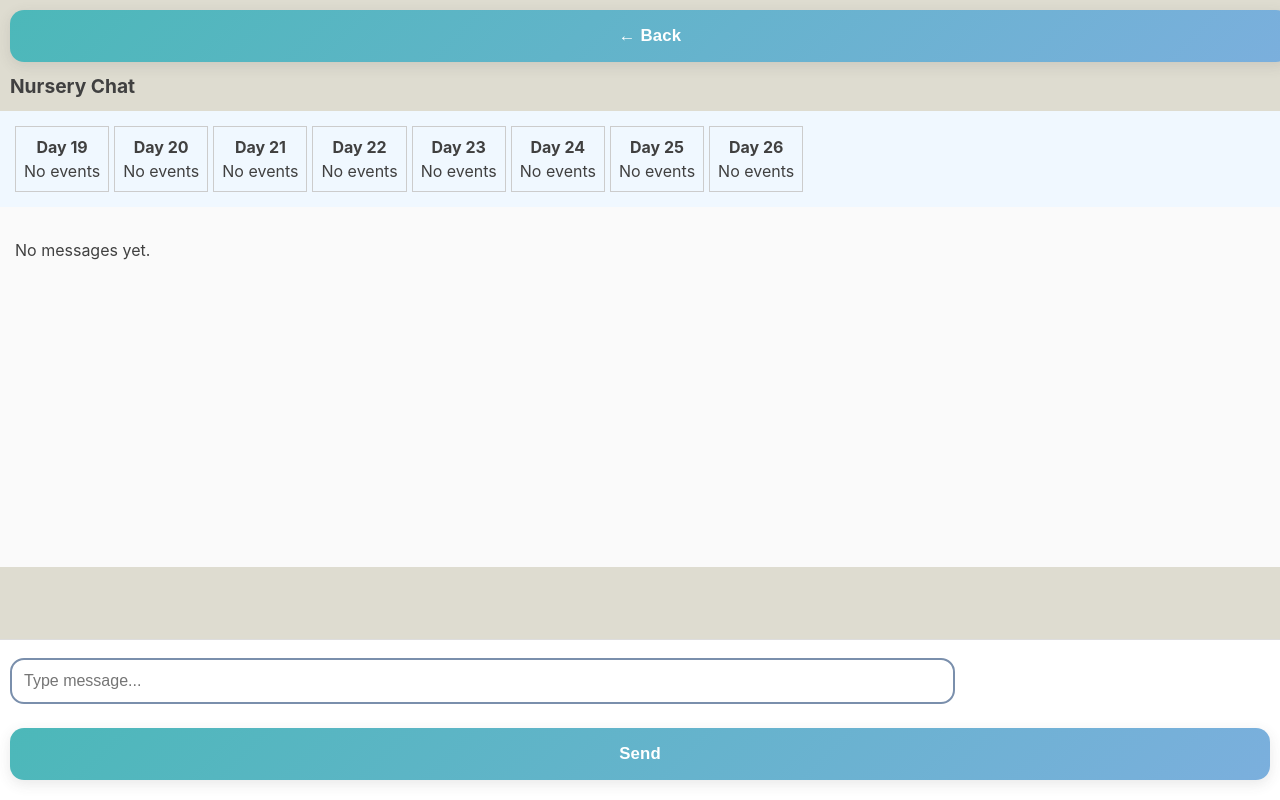
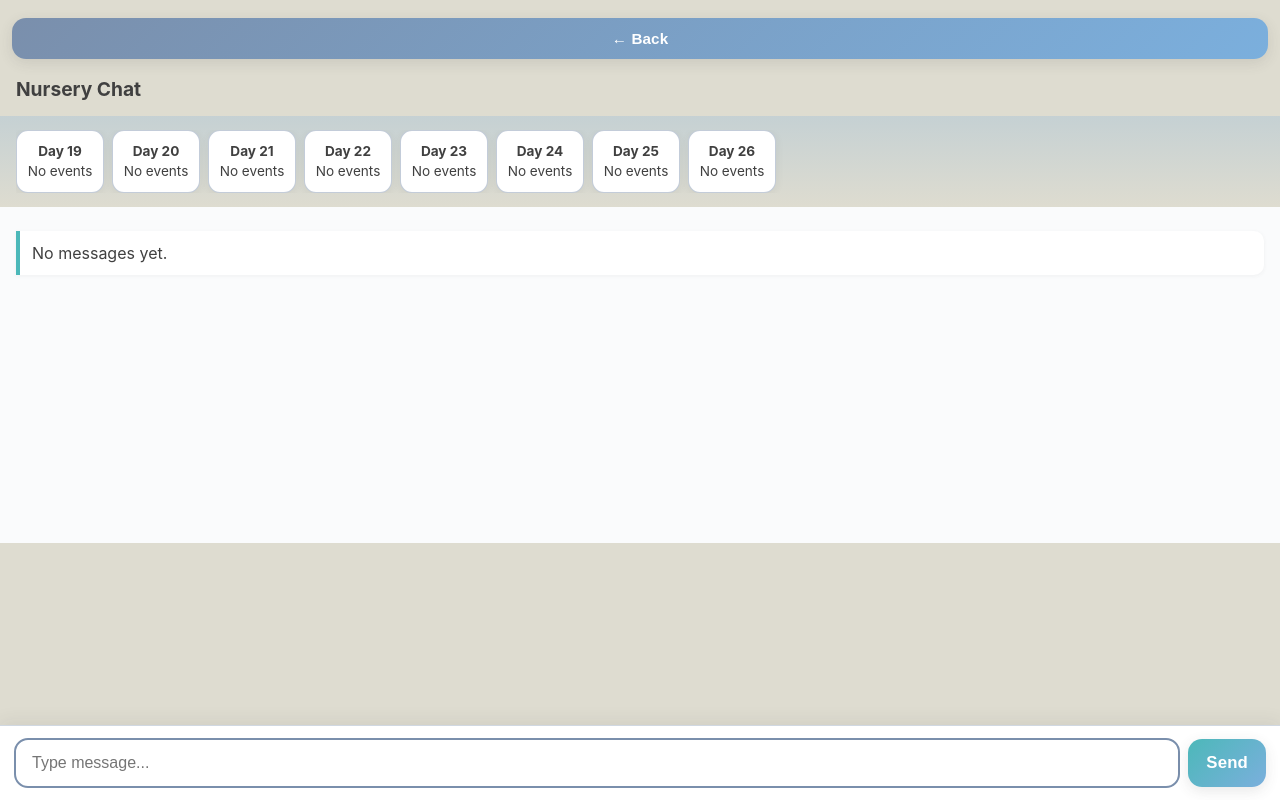
Before and after one commit to jacobreese95/TBC-APP, a plain HTML site: page TBC-APP/chat-room.html in a window 1280 px wide. Drawn offline with Linux system fonts and the light colour scheme.

Commit message:
Chat room modern church theme

```diff
--- a/TBC-APP/chat-room.html
+++ b/TBC-APP/chat-room.html
@@ -5,34 +5,90 @@
     <meta name="viewport" content="width=device-width, initial-scale=1.0">
     <title>Chat - TBC</title>
     <link rel="stylesheet" href="style.css">
+    <style>
+      #week-schedule {
+        padding: 14px 16px;
+        background: linear-gradient(180deg, rgba(123,175,221,0.25) 0%, #dedcd0 100%);
+        overflow-x: auto;
+      }
+      .week-row { display:flex; gap:8px; overflow-x:auto; }
+      .week-day {
+        border: 1px solid rgba(122,143,172,0.45);
+        background: #fff;
+        padding: 10px;
+        min-width: 88px;
+        text-align: center;
+        border-radius: 12px;
+        font-size: 0.85rem;
+        box-shadow: 0 2px 8px rgba(64,64,64,0.08);
+      }
+      #chat-messages {
+        height: 42vh;
+        overflow-y: auto;
+        padding: 16px;
+        background: #fafbfc;
+      }
+      #chat-messages p {
+        background: #fff;
+        border-left: 4px solid #4cb8b9;
+        padding: 10px 12px;
+        border-radius: 0 10px 10px 0;
+        margin: 8px 0;
+        box-shadow: 0 1px 4px rgba(64,64,64,0.06);
+      }
+      .chat-composer {
+        position: fixed;
+        bottom: 0; left: 0; right: 0;
+        background: #fff;
+        padding: 12px 14px;
+        border-top: 1px solid rgba(122,143,172,0.35);
+        display: flex;
+        gap: 8px;
+        align-items: center;
+        box-shadow: 0 -4px 16px rgba(64,64,64,0.08);
+      }
+      .chat-composer input {
+        flex: 1;
+        margin: 0;
+        width: auto;
+      }
+      .chat-composer button {
+        width: auto;
+        margin: 0;
+        padding: 14px 18px;
+        flex-shrink: 0;
+      }
+      #chat-header { padding: 8px 12px 0; }
+      #chat-header h2 { margin: 8px 4px 12px; color: #404040; }
+      body { padding-bottom: 80px; }
+    </style>
 </head>
 <body>
     <div id="chat-header"></div>
-    <div id="week-schedule" style="padding:15px; background:#f0f8ff; overflow-x:auto;"></div>
-    <div id="chat-messages" style="height:45vh; overflow-y:scroll; padding:15px; background:#fafafa;"></div>
-    <div style="position:fixed; bottom:0; left:0; right:0; background:white; padding:10px; border-top:1px solid #ddd;">
-      <input type="text" id="chat-input" placeholder="Type message..." style="width:75%; padding:12px;" onkeypress="if(event.key==='Enter') sendMessage()">
+    <div id="week-schedule"></div>
+    <div id="chat-messages"></div>
+    <div class="chat-composer">
+      <input type="text" id="chat-input" placeholder="Type message..." onkeypress="if(event.key==='Enter') sendMessage()">
       <button onclick="sendMessage()">Send</button>
     </div>
     <script>
       const room = localStorage.getItem('currentChatRoom') || 'Nursery';
       document.getElementById('chat-header').innerHTML = `
-        <button onclick="window.location.href='chat.html'" style="margin:10px;">← Back</button>
-        <h2 style="margin:10px;">${room} Chat</h2>
+        <button class="back-btn" onclick="window.location.href='chat.html'">← Back</button>
+        <h2>${room} Chat</h2>
       `;
 
       let events = JSON.parse(localStorage.getItem('events') || '[]');
       const weekEvents = events.filter(e => (e.ministry === room || e.ministry === "Church Wide") && e.day >= 19 && e.day <= 26);
 
-      let weekHTML = '<div style="display:flex; gap:5px; overflow-x:auto;">';
+      let weekHTML = '<div class="week-row">';
       for (let d = 19; d <= 26; d++) {
         const dayEvents = weekEvents.filter(e => e.day === d);
         weekHTML += `
-          <div style="border:1px solid #ccc; padding:8px; min-width:80px; text-align:center;">
+          <div class="week-day">
             <strong>Day ${d}</strong><br>
             ${dayEvents.length ? dayEvents.map(e => `${e.time} - ${e.title}`).join('<br>') : 'No events'}
-          </div>
-        `;
+          </div>`;
       }
       weekHTML += '</div>';
       document.getElementById('week-schedule').innerHTML = weekHTML;
@@ -42,9 +98,7 @@
       function renderChatMessages() {
         const container = document.getElementById('chat-messages');
         let html = '';
-        chatHistory.forEach(msg => {
-          html += `<p><strong>You:</strong> ${msg}</p>`;
-        });
+        chatHistory.forEach(msg => { html += `<p><strong>You:</strong> ${msg}</p>`; });
         container.innerHTML = html || '<p>No messages yet.</p>';
         container.scrollTop = container.scrollHeight;
       }
@@ -59,7 +113,6 @@
         }
       }
 
-      // Initial render
       renderChatMessages();
     </script>
 </body>
```
